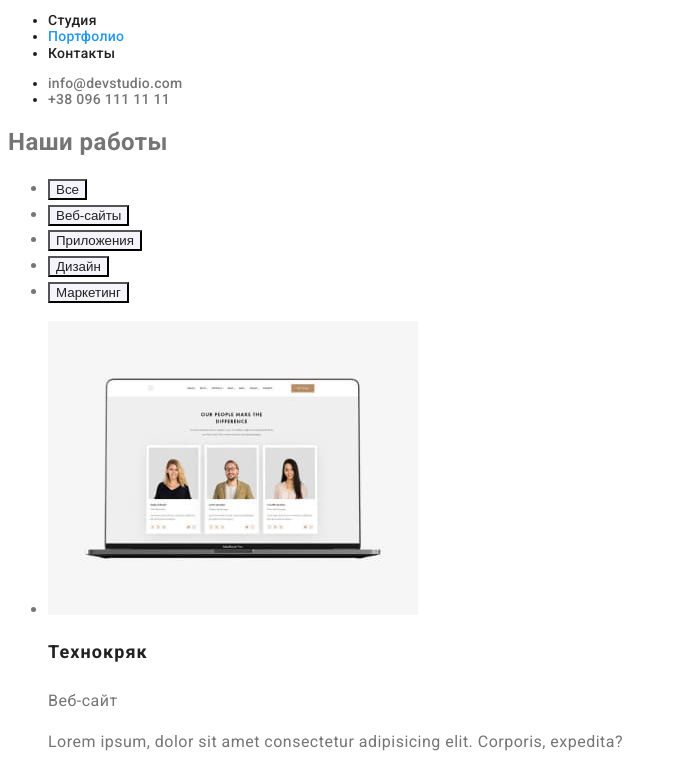
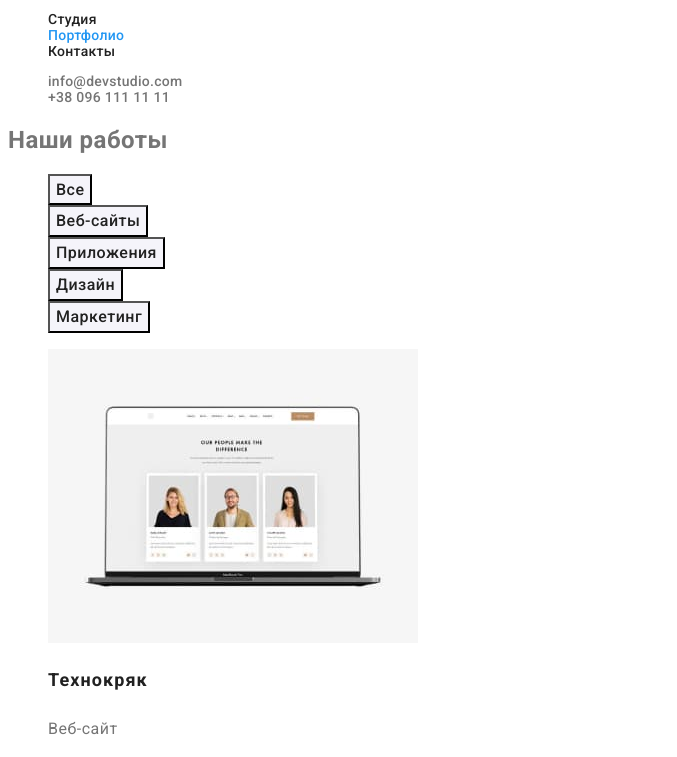
Before and after one commit to ostappatalakh/goit-markup-hw-02, a plain HTML site: page portfolio.html in a window 1280 px wide. Shown: the part 41-798 px from the top of the page, without its empty margins (0-677 px from the left). Drawn offline with Linux system fonts and the light colour scheme.

Commit message:
fixed mistakes

```diff
--- a/css/styles.css
+++ b/css/styles.css
@@ -13,6 +13,10 @@ body {
    font-family: Roboto, sans-serif;
    letter-spacing: 0.03em;
    color: var(--text-color-gray);
+}
+
+ul {
+    list-style: none;
 }
 
 /* Header */
@@ -39,7 +43,7 @@ body {
 .site-nav {
     font-size: 14px;
     font-weight: 500;
-    line-height: 1.17;
+    line-height: 1.14;
     letter-spacing: 0.02em;
     color: var(--text-color-black);
 }
@@ -88,11 +92,13 @@ body {
 }
 
 .btn-hero {
+    font-family: Roboto, sans-serif;
     background-color: var(--accent-color-main);
     color: var(--color-white);
     font-weight: 700;
     font-size: 16px;
     line-height: 1.87;
+    letter-spacing: 0.03em;
     cursor: pointer;
 }
 
@@ -121,7 +127,7 @@ body {
 
 .benefits-description {
     font-size: 14px;
-    line-height: 1.71px;
+    line-height: 1.71;
 }
 
 /* our-jobs */
@@ -195,8 +201,13 @@ body {
 }
 
 .nav-filter-btn {
+    font-family: Roboto, sans-serif;
+    font-weight: 500;
+    font-size: 16px;
+    line-height: 1.62;
     color: var(--text-color-black);
     background-color: #F5F4FA;
+    letter-spacing: 0.03em;
     cursor: pointer;
 }
 
```
